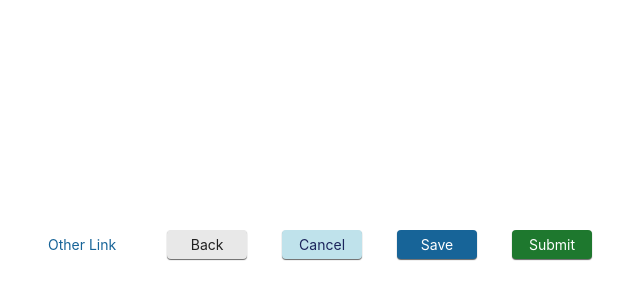
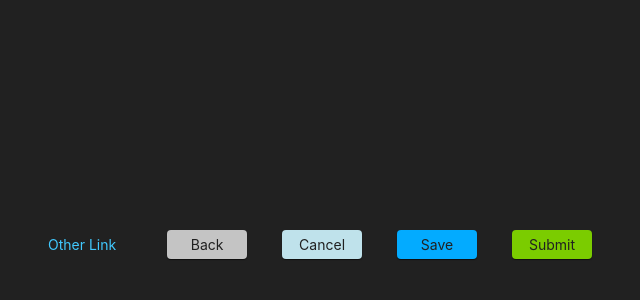
Before and after one commit to junior-maciel/demos, a plain HTML site: page index.html in a window 1280 px wide. Shown: the part 156-456 px from the top of the page, without its empty margins (328-968 px from the left). Drawn offline with Linux system fonts and the light colour scheme.

Commit message:
feat(theme): add tasy-dark theme

```diff
--- a/css/main.css
+++ b/css/main.css
@@ -1,5 +1,5 @@
 @import url("./src/foundation/reset.css");
-@import url("./src/themes/tasy-light.css");
+@import url("./src/themes/tasy-dark.css");
 @import url("./components.css");
 
 html {
--- a/css/src/foundation/variables.css
+++ b/css/src/foundation/variables.css
@@ -40,10 +40,10 @@
         --signal-blue-30: #41C9FE;
         --signal-blue-45: #03ABFF;
 
-    /* Signal Green */
+    /* Signal Lime */
 
-        --signal-blue-60: #7BCC00;
-        --signal-blue-40: #B7F03C;
+        --signal-lime-60: #7BCC00;
+        --signal-lime-40: #B7F03C;
 
 
     /* Shapes */
--- /dev/null
+++ b/css/src/themes/tasy-dark.css
@@ -0,0 +1,61 @@
+@import url("/css/src/foundation/variables.css");
+
+:root {
+
+    /* Colors Surface */
+
+    --surface-base: var(--global-gray-75);
+
+    /* Colors Interactive */
+
+    --color-primary-normal: var(--signal-blue-45);
+    --color-primary-hover: var(--signal-blue-30);
+    --color-primary-pressed: var(--global-blue-70);
+    --color-secondary-normal: var(--global-groupblue-15);
+    --color-secondary-hover: var(--global-groupblue-20);
+    --color-secondary-pressed: var(--global-groupblue-25);
+    --color-tertiary-normal: var(--global-gray-20);
+    --color-tertiary-hover: var(--global-gray-10);
+    --color-tertiary-pressed: var(--global-gray-60);
+    --color-signal-normal: var(--signal-lime-60);
+    --color-signal-hover: var(--signal-lime-40);
+    --color-signal-pressed: var(--global-green-70);
+    --color-quiet-normal: var(--global-neutral-transparent);
+
+    /* Text Interactive */
+
+    --text-onPrimary-normal: var(--global-gray-75);
+    --text-onPrimary-hover: var(--global-gray-75);
+    --text-onPrimary-pressed: var(--global-gray-75);
+    --text-onSecondary-normal: var(--global-gray-75);
+    --text-onSecondary-hover: var(--global-gray-75);
+    --text-onSecondary-pressed: var(--global-gray-75);
+    --text-onTertiary-normal: var(--global-gray-75);
+    --text-onTertiary-hover: var(--global-gray-75);
+    --text-onTertiary-pressed: var(--global-gray-75);
+    --text-onSignal-normal: var(--global-gray-75);
+    --text-onSignal-hover: var(--global-gray-75);
+    --text-onSignal-pressed: var(--global-gray-75);
+    --text-onQuiet-normal: var(--signal-blue-30);
+    --text-onQuiet-hover: var(--signal-blue-45);
+    --text-onQuiet-pressed: var(--global-blue-70);
+
+
+    /* UI Details */
+
+    --button-borderRadius: var(--radius-md);
+    --button-padding: 6px 16px;
+    --button-label: var(--label-small);
+    --button-style: 0px 1px 1px 0px #00000099;
+
+    /* Typographies */
+
+    --label-small: 14px;
+    --label-medium: 16px;
+    --label-large: 18px;
+
+}
+
+button {
+    min-width: 80px;
+}
```
